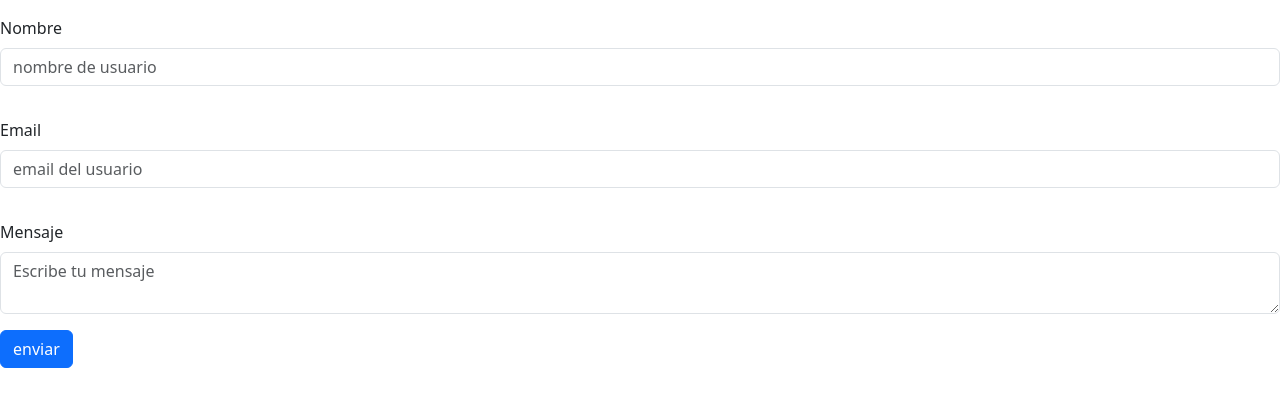
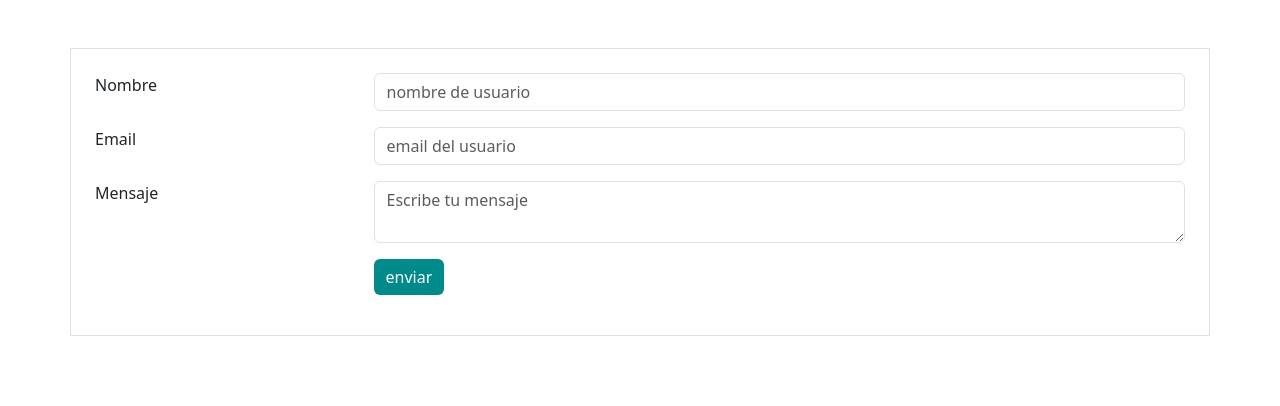
Before and after one commit to angeltorrez/BootstrapFullstack2025Cilsa, a plain HTML site: page index.html in a window 1280 px wide. Drawn offline with nearby package versions, Linux system fonts and the light colour scheme.

Commit message:
listo el cambio de color al input y al boton en un css propio, falta mantener el color del boton en hover.

```diff
--- a/index.html
+++ b/index.html
@@ -5,18 +5,33 @@
     <meta name="viewport" content="width=device-width, initial-scale=1">
     <title>Formulario bootstrap</title>
     <link href="https://cdn.jsdelivr.net/npm/bootstrap@5.3.2/dist/css/bootstrap.min.css" rel="stylesheet" integrity="sha384-T3c6CoIi6uLrA9TneNEoa7RxnatzjcDSCmG1MXxSR1GAsXEV/Dwwykc2MPK8M2HN" crossorigin="anonymous">
+    <link rel="stylesheet" href="style.css">
   </head>
   <body>
-    <form action="">
-      <label for="nombre" class="form-label mt-3">Nombre</label>
-      <input type="text" class="form-control mb-3" id="nombre" placeholder="nombre de usuario" required>
-
-      <label for="email" class="form-label mt-3">Email</label>
-      <input type="email" class="form-control mb-3" id="email" placeholder="email del usuario" required>
-
-      <label for="mensaje" class="form-label mt-3">Mensaje</label>
-      <textarea name="mensaje" id="mensaje" class="form-control mb-3" placeholder="Escribe tu mensaje"></textarea>
-      <input type="submit" class="btn btn-primary" value="enviar">
+    <form action="" class="container mt-5 border p-4">
+      <div class="row mb-3">
+        <label for="nombre" class="form-label col-sm-3 ">Nombre</label>
+      <div class="col-sm-9">
+        <input type="text" class="form-control" id="nombre" placeholder="nombre de usuario" required>
+      </div>
+      </div>
+      <div class="row mb-3">
+        <label for="email" class="form-label col-sm-3 ">Email</label>
+        <div class="col-sm-9">
+          <input type="email" class="form-control" id="email" placeholder="email del usuario" required>
+        </div>
+      </div>
+      <div class="row mb-3">
+        <label for="mensaje" class="form-label col-sm-3 ">Mensaje</label>
+        <div class="col-sm-9">
+          <textarea name="mensaje" id="mensaje" class="form-control" placeholder="Escribe tu mensaje"></textarea>
+        </div>
+      </div>
+      <div class="row mb-3">
+        <div class="col-sm-9 offset-sm-3">
+          <input type="submit" class="btn btn-primary" value="enviar">
+        </div>
+      </div>
     </form>
     <script src="https://cdn.jsdelivr.net/npm/bootstrap@5.3.2/dist/js/bootstrap.bundle.min.js" integrity="sha384-C6RzsynM9kWDrMNeT87bh95OGNyZPhcTNXj1NW7RuBCsyN/o0jlpcV8Qyq46cDfL" crossorigin="anonymous"></script>
   </body>
--- /dev/null
+++ b/style.css
@@ -0,0 +1,9 @@
+
+.form-control:focus{
+  border-color: darkcyan;
+  box-shadow: 0 0 0 .25rem rgba(0, 139, 139, 0.3);
+}
+.btn{
+  background-color: darkcyan;
+  border: none;
+}
```
